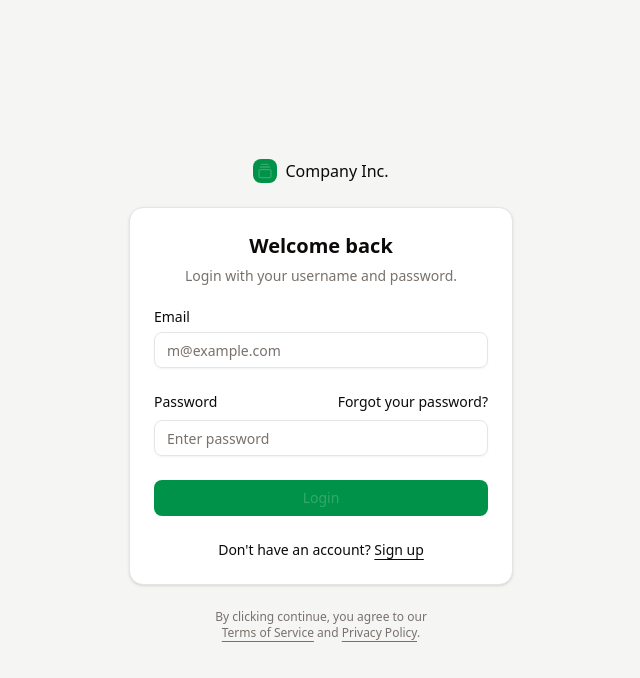
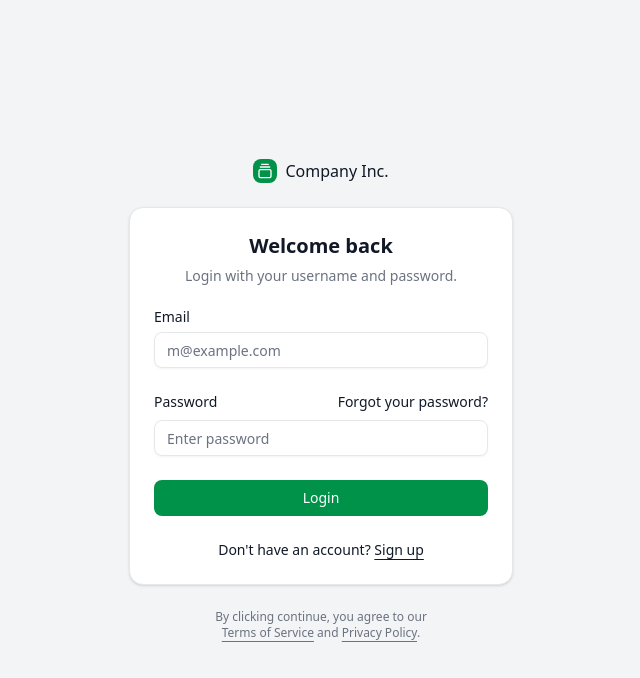
Before and after one commit to staneunbl/sample-web, a Next.js app: page / in a window 1280 px wide. Shown: the top 678 px of the page, without its empty margins (319-959 px from the left). Built offline with nearby package versions, Linux system fonts and the light colour scheme.

Commit message:
adjusted color theme

```diff
--- a/src/app/globals.css
+++ b/src/app/globals.css
@@ -45,37 +45,65 @@
 
 :root {
   --radius: 0.625rem;
-  --background: oklch(1 0 0);
-  --foreground: oklch(0.147 0.004 49.25);
-  --card: oklch(1 0 0);
-  --card-foreground: oklch(0.147 0.004 49.25);
-  --popover: oklch(1 0 0);
-  --popover-foreground: oklch(0.147 0.004 49.25);
+
+  /* Core / Brand */
   --primary: #009249;
-  --primary-foreground: #33A96C;
-  --secondary: oklch(0.97 0.001 106.424);
-  --secondary-foreground: oklch(0.216 0.006 56.043);
-  --muted: oklch(0.97 0.001 106.424);
-  --muted-foreground: oklch(0.553 0.013 58.071);
-  --accent: oklch(0.97 0.001 106.424);
-  --accent-foreground: oklch(0.216 0.006 56.043);
-  --destructive: oklch(0.577 0.245 27.325);
-  --border: oklch(0.923 0.003 48.717);
-  --input: oklch(0.923 0.003 48.717);
-  --ring: oklch(0.709 0.01 56.259);
-  --chart-1: oklch(0.646 0.222 41.116);
-  --chart-2: oklch(0.6 0.118 184.704);
-  --chart-3: oklch(0.398 0.07 227.392);
-  --chart-4: oklch(0.828 0.189 84.429);
-  --chart-5: oklch(0.769 0.188 70.08);
-  --sidebar: oklch(0.985 0.001 106.423);
-  --sidebar-foreground: oklch(0.147 0.004 49.25);
+  --primary-light: #33A96C;
+  --primary-dark: #006B36;
+  --primary-foreground: #ffffff;
+
+  --secondary: #0077B6;
+  --secondary-foreground: #ffffff;
+
+  --accent: #00BFA5;
+  --accent-foreground: #ffffff;
+
+  /* Functional */
+  --success: #34D399;
+  --success-light: #D1FAE5;
+
+  --warning: #FBBF24;
+  --warning-light: #FEF3C7;
+
+  --error: #F87171;
+  --error-light: #FEE2E2;
+
+  --info: #60A5FA;
+  --info-light: #DBEAFE;
+
+  /* Neutral */
+  --background: #ffffff;
+  --foreground: #111827;
+
+  --card: #ffffff;
+  --card-foreground: #111827;
+
+  --popover: #ffffff;
+  --popover-foreground: #111827;
+
+  --muted: #f3f4f6;
+  --muted-foreground: #6b7280;
+
+  --border: #e5e7eb;
+  --input: #e5e7eb;
+  --ring: #009249; /* focus outline matches brand green */
+
+  /* Charts (example colors for data viz) */
+  --chart-1: #009249; /* brand green */
+  --chart-2: #0077B6; /* blue */
+  --chart-3: #00BFA5; /* teal */
+  --chart-4: #34D399; /* success */
+  --chart-5: #FBBF24; /* warning */
+
+  /* Sidebar */
+  --sidebar: #f9fafb;
+  --sidebar-foreground: #111827;
   --sidebar-primary: #009249;
-  --sidebar-primary-foreground: oklch(0.985 0.001 106.423);
-  --sidebar-accent: oklch(0.97 0.001 106.424);
-  --sidebar-accent-foreground: oklch(0.216 0.006 56.043);
-  --sidebar-border: oklch(0.923 0.003 48.717);
-  --sidebar-ring: oklch(0.709 0.01 56.259);
+  --sidebar-primary-foreground: #ffffff;
+  --sidebar-accent: #e5e7eb;
+  --sidebar-accent-foreground: #111827;
+  --sidebar-border: #e5e7eb;
+  --sidebar-ring: #009249;
 }
 
 .dark {
--- a/src/components/nav-user.tsx
+++ b/src/components/nav-user.tsx
@@ -80,13 +80,13 @@ export function NavUser({
               </div>
             </DropdownMenuLabel>
             <DropdownMenuSeparator />
-            <DropdownMenuGroup>
+            {/* <DropdownMenuGroup>
               <DropdownMenuItem>
                 <Sparkles />
                 Upgrade to Pro
               </DropdownMenuItem>
             </DropdownMenuGroup>
-            <DropdownMenuSeparator />
+            <DropdownMenuSeparator /> */}
             <DropdownMenuGroup>
               <DropdownMenuItem>
                 <BadgeCheck />
```
